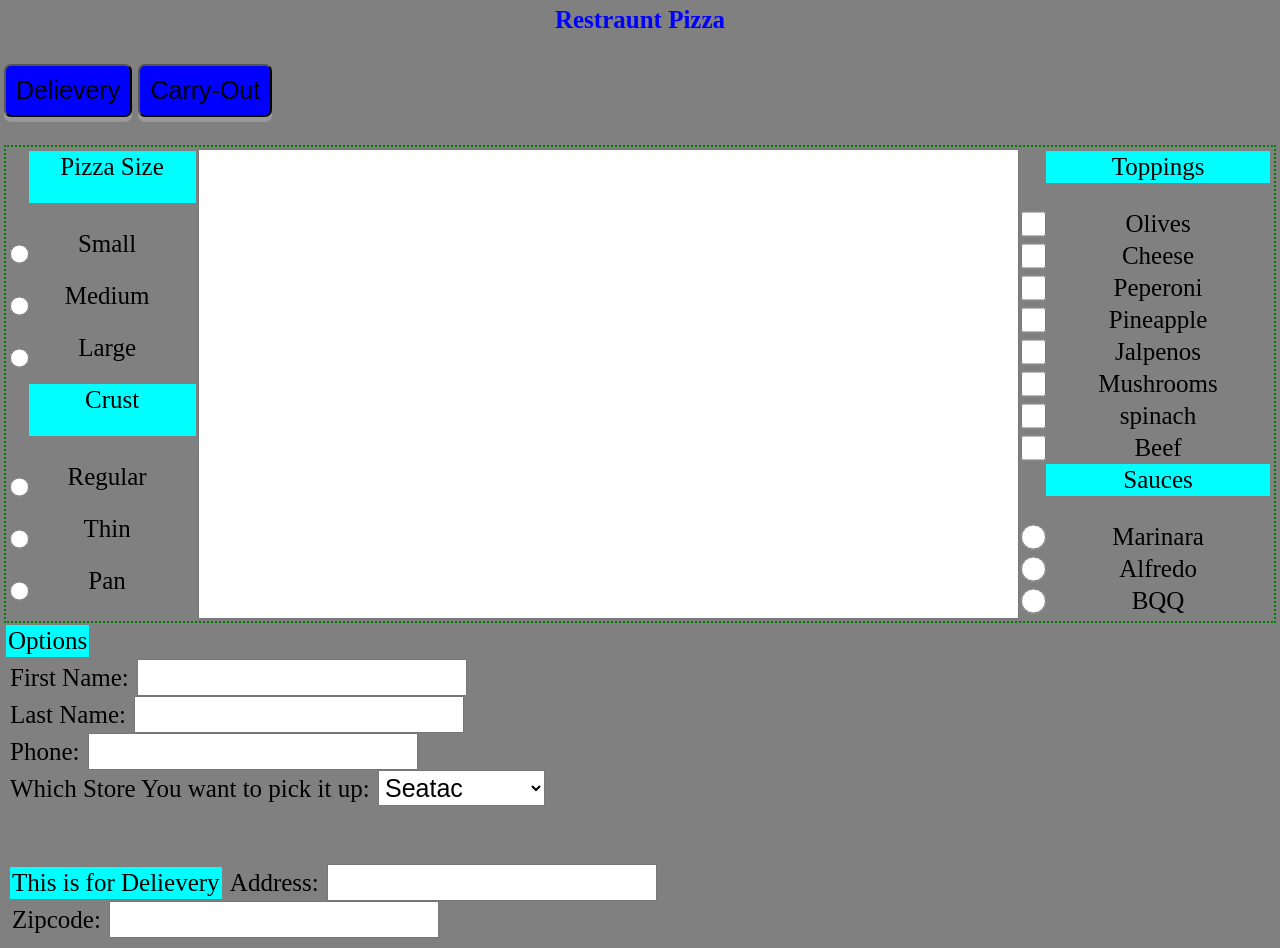
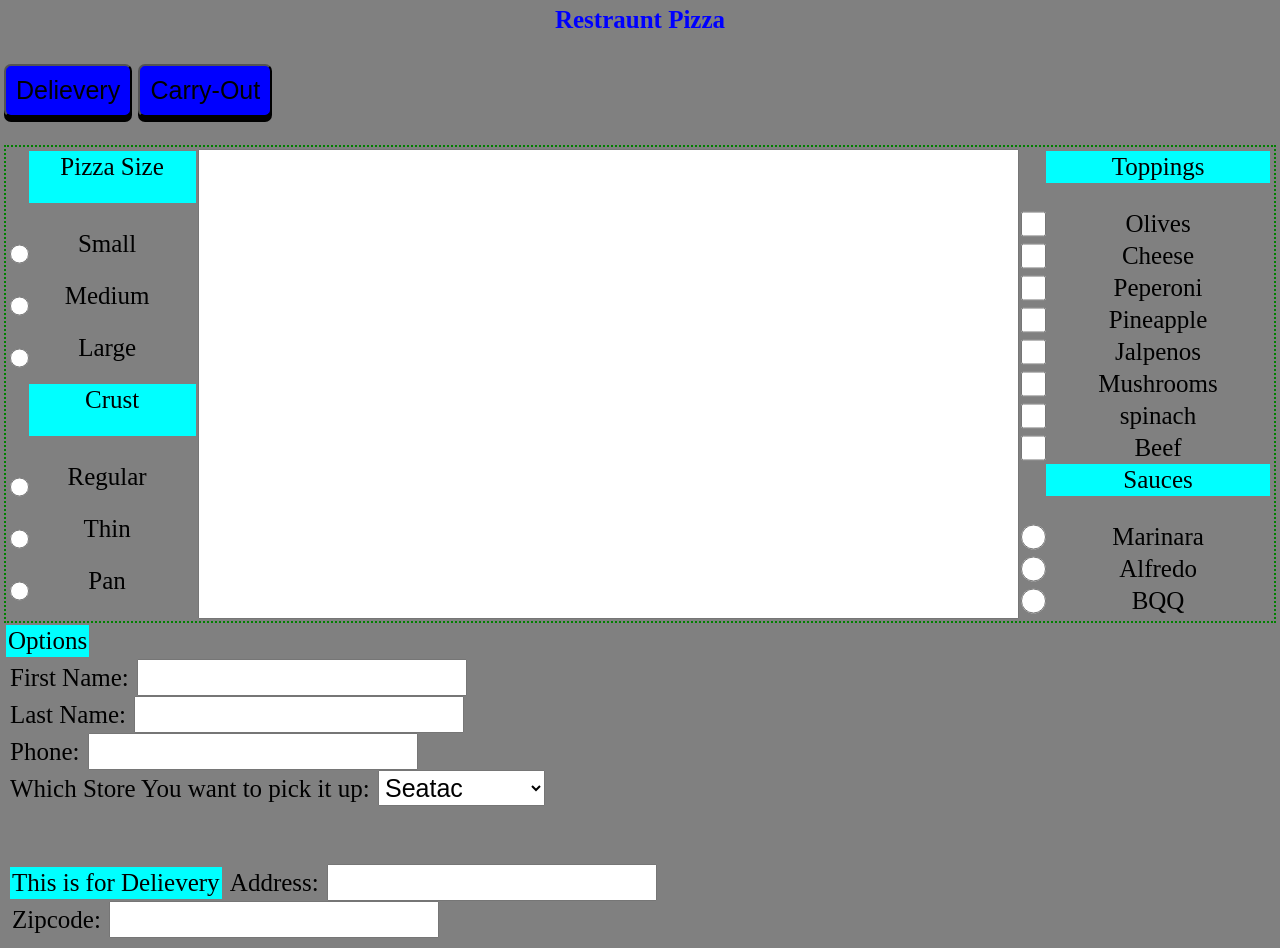
Before and after one commit to BluNightCrawler/FoodOrder, a plain HTML site: page index.html in a window 1280 px wide. Drawn offline with Linux system fonts and the light colour scheme.

Commit message:
Update Css.css

```diff
--- a/CSS/Css.css
+++ b/CSS/Css.css
@@ -58,7 +58,7 @@ Body p{
 button{
     background-color:blue;
     border-radius: 7px;
-            box-shadow: 0 5px #999;
+            box-shadow: 0 5px black;
             display: inline-block;
             padding: 10px;
             cursor: pointer;
```
